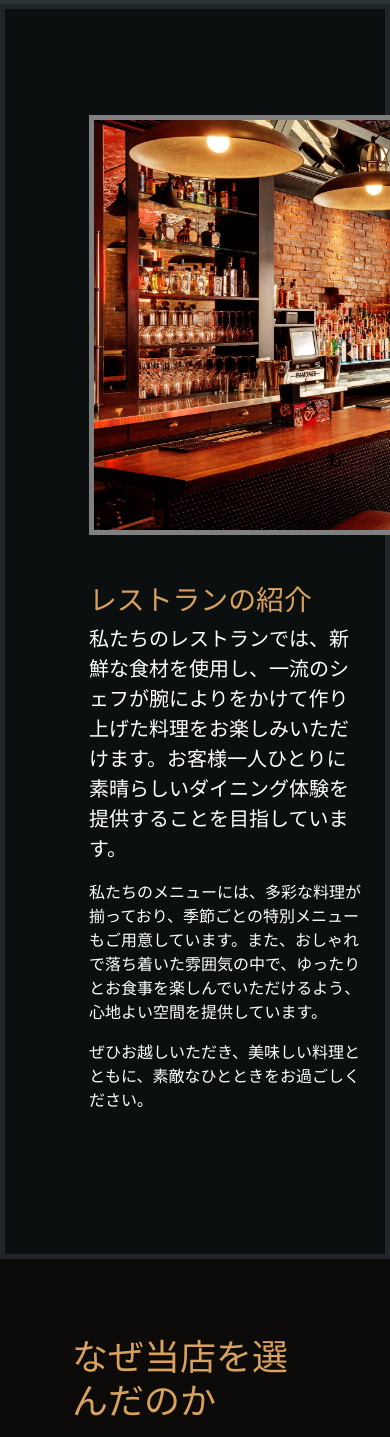
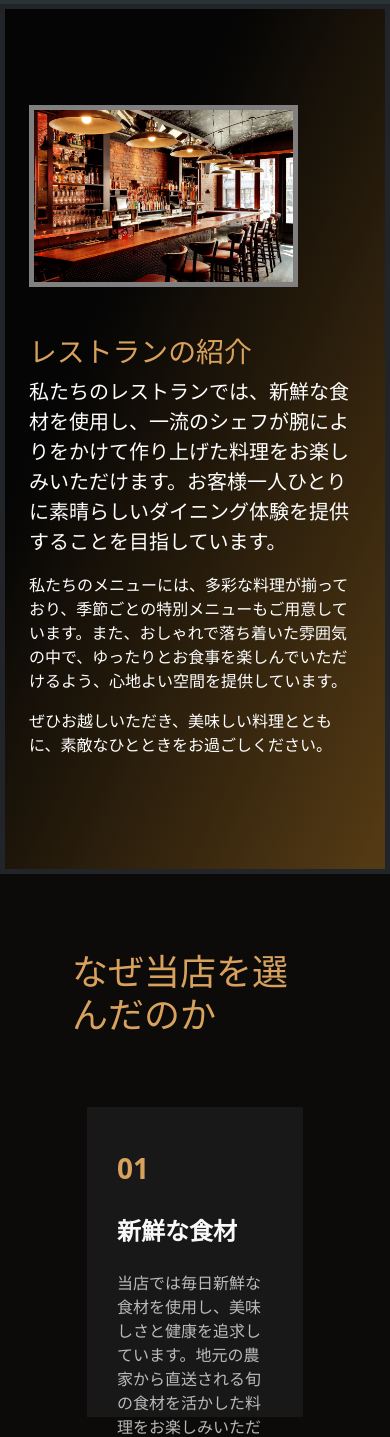
Before and after one commit to bardack134/restaurant-menu, a PHP site: page /templates/index.php in a window 390 px wide; the page is wider, and only the part inside the window is pictured. Shown: the part 988-2425 px from the top of that part. Run offline with PHP 8.4, Linux system fonts and the light colour scheme; data that the repository does not hold is empty.

Commit message:
about us -> responsive

```diff
--- a/templates/index.php
+++ b/templates/index.php
@@ -107,30 +107,28 @@
             </div>
         </section>
 
-        <section id="about " class=" backgroundImage2 mt-1 border  border-5 border-dark">
-            <div class="myContainer col-xxl-8 px-4 py-5 txt-white">
-                <div class="row flex-lg-row-reverse align-items-center g-5 py-5 ">
+        <section id="about" class="backgroundImage2 mt-1 border border-5 border-dark">
+            <div class="container col-xxl-8 px-4 py-5 text-white">
+              <div class="row flex-lg-row-reverse align-items-center g-5 py-5">
                 <div class="col-10 col-sm-8 col-lg-6">
-
-                        <img src="imgs/img1.jpg" class="" alt="レストランのテーマ" height="420" loading="lazy">
+                  <img src="imgs/img1.jpg" class="d-block mx-lg-auto img-fluid" alt="レストランのテーマ" height="420" loading="lazy">
                 </div>
                 <div class="col-lg-6">
-                        <h1 class="">レストランの紹介</h1>
+                  <h1 class="gold-text">レストランの紹介</h1>
                   <p class="lead">
                     私たちのレストランでは、新鮮な食材を使用し、一流のシェフが腕によりをかけて作り上げた料理をお楽しみいただけます。お客様一人ひとりに素晴らしいダイニング体験を提供することを目指しています。
                   </p>
-                        <p>私たちのメニューには、多彩な料理が揃っており、季節ごとの特別メニューもご用意しています。また、おしゃれで落ち着いた雰囲気の中で、ゆったりとお食事を楽しんでいただけるよう、心地よい空間を提供しています。
+                  <p>
+                    私たちのメニューには、多彩な料理が揃っており、季節ごとの特別メニューもご用意しています。また、おしゃれで落ち着いた雰囲気の中で、ゆったりとお食事を楽しんでいただけるよう、心地よい空間を提供しています。
                   </p>
-                        <p>ぜひお越しいただき、美味しい料理とともに、素敵なひとときをお過ごしください。</p>
-
-                        <!-- <div class="d-grid gap-2 d-md-flex justify-content-md-start">
-                    <button type="button" class="btn btn-primary btn-lg px-4 me-md-2">プライマリ</button>
-                    <button type="button" class="btn btn-outline-secondary btn-lg px-4">デフォルト</button>
-                  </div> -->
+                  <p>
+                    ぜひお越しいただき、美味しい料理とともに、素敵なひとときをお過ごしください。
+                  </p>
                 </div>
               </div>
             </div>
           </section>
+
 
         <section id="why-us" class="why-us ">
             <div class="container myCardTitle">
--- a/templates/styles.css
+++ b/templates/styles.css
@@ -95,42 +95,16 @@ section h2 span {
 /* ---------------------------------------------------------------------------------- */
 /* start section "about us" */
 
-.backgroundImage2 {
-    /* background-image: url("../templates/imgs/img2.webp") !important;
-    background-size: cover;
-    background-repeat: no-repeat;
-    background-position-y: 86%;
-    position: relative; */
-    background-color: rgba(0, 0, 0, 0.7);
-}
+#about {
 
-/* .backgroundImage2::after {
-    /* https://developer.mozilla.org/en-US/docs/Web/CSS/::before#examples */
-/* content: "";
-    position: absolute;
-    top: 0;
-    left: 0;
-    right: 0;
-    bottom: 0;
-    background-color: rgba(0, 0, 0, 0.7);
-    z-index: 1; */
-/* https://www.w3schools.com/css/css_z-index.asp */
-/* }  */
-
-
-.myContainer {
-    margin: 10px 0px 30px 60px;
-    /* padding: 10px 10px 30px 30px; */
-
+    background: linear-gradient(115deg, #050505 30%, #543A14 98%);
 }
 
 section img {
     border: 5px solid grey;
 }
 
-section div h1 {
-    color: #D8A25E;
-}
+
 
 /* Finish section about us */
 /* ---------------------------------------------------------------------------------- */
@@ -139,10 +113,7 @@ section div h1 {
 
 /* ---------------------------------------------------------------------------------- */
 /* MODAL Window in section "about us" */
-.hide-element {
-    /* モーダルウィンドウが開かれたときに要素を非表示にする */
-    opacity: 0;
-}
+
 
 #modal-container p {
     float: left;
```
Also changed, not shown: templates/aboutCSS.txt (added, +45 -0 lines). Lines whose indentation alone changed are shown as unchanged.
